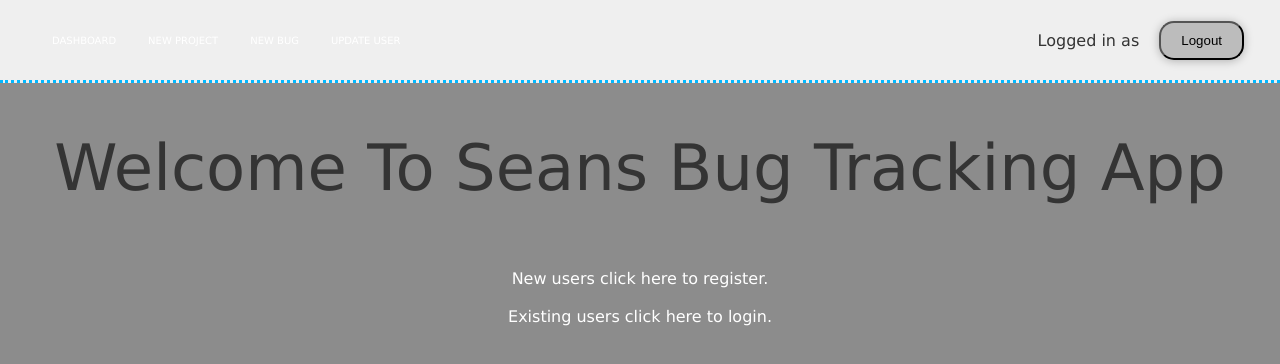
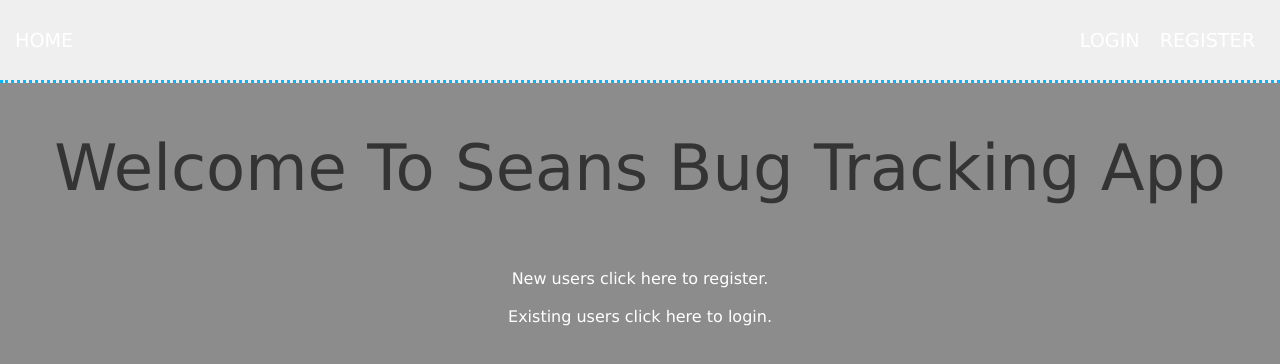
Before and after one commit to seansiganoff/seans-bug-tracker, a React (Create React App) app: page / in a window 1280 px wide. Shown: the top 364 px of the page. Built offline with nearby package versions, Linux system fonts and the light colour scheme.

Commit message:
put nav back in production mode

```diff
--- a/src/components/nav/navbar.js
+++ b/src/components/nav/navbar.js
@@ -95,7 +95,7 @@ const Navbar = ({userInfo}) => {
 
   return (
     <div className='navbar'>
-            {isAuth ? VerifiedNav() : VerifiedNav()}
+            {isAuth ? VerifiedNav() : UnverifiedNav()}
     </div>
   )
 }
```
